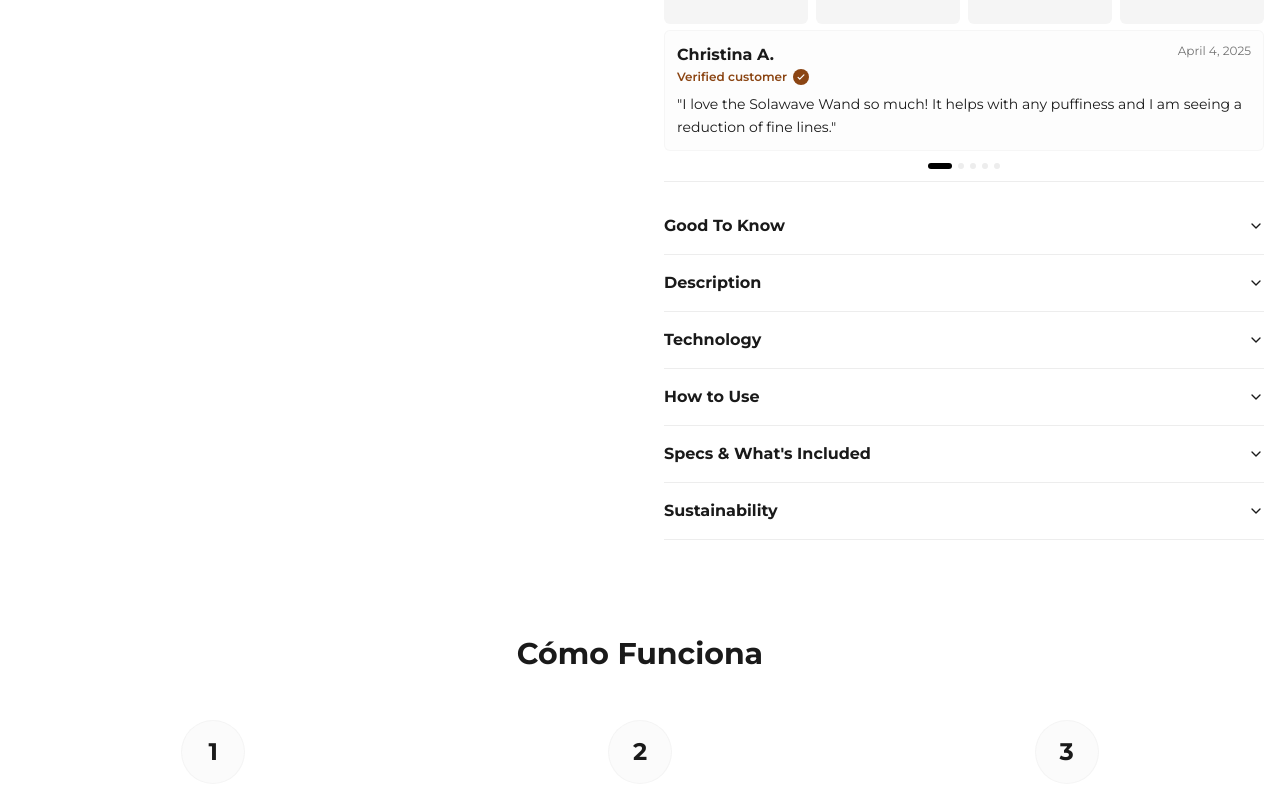
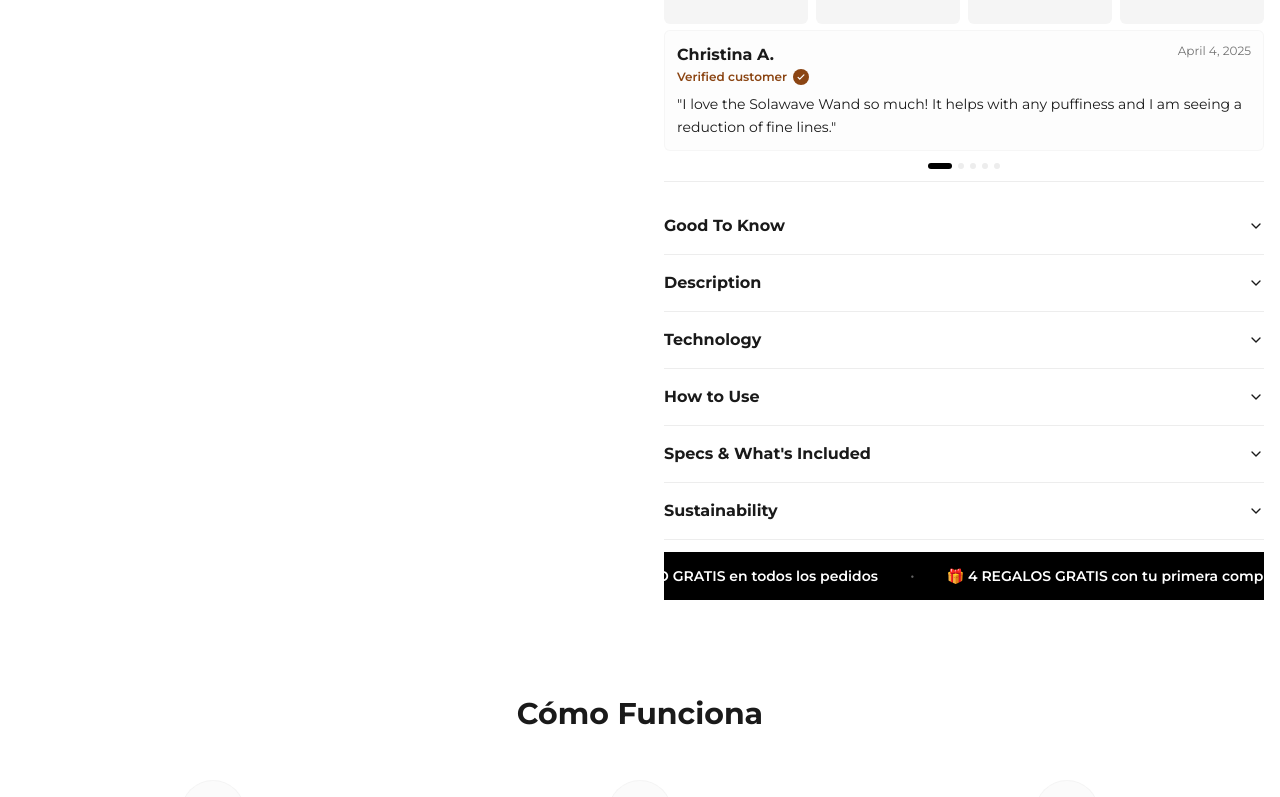
Before and after one commit to Soyt0ny/sonatura, a React (Vite) app: page / in a window 1280 px wide. Shown: the part 1712-2509 px from the top of the page. Built offline with nearby package versions, Linux system fonts and the light colour scheme; the HTML template or start-up script is replaced by a standard one.

Commit message:
Add infinite scrolling messages bar
Add a section below the accordion with a bar displaying three messages that scroll infinitely. The messages are styled with a primary background and foreground text, separated by dots, and use a custom CSS animation for continuous horizontal movement.

```diff
--- a/src/components/ProductInfo.tsx
+++ b/src/components/ProductInfo.tsx
@@ -443,6 +443,39 @@ const ProductInfo = () => {
               </AccordionItem>
             </Accordion>
           </div>
+
+          {/* Infinite Scrolling Messages Bar */}
+          <div className="mt-8 overflow-hidden bg-primary text-primary-foreground py-3">
+            <div className="flex items-center gap-8 animate-scroll-infinite whitespace-nowrap">
+              {/* Primer set de mensajes */}
+              <div className="flex items-center gap-2">
+                <span className="text-sm font-semibold">✨ ENVÍO GRATIS en todos los pedidos</span>
+              </div>
+              <span className="text-primary-foreground/40">•</span>
+              <div className="flex items-center gap-2">
+                <span className="text-sm font-semibold">🎁 4 REGALOS GRATIS con tu primera compra</span>
+              </div>
+              <span className="text-primary-foreground/40">•</span>
+              <div className="flex items-center gap-2">
+                <span className="text-sm font-semibold">⚡ OFERTA LIMITADA - Solo quedan 120 unidades</span>
+              </div>
+              <span className="text-primary-foreground/40">•</span>
+
+              {/* Segundo set de mensajes (duplicado para efecto infinito) */}
+              <div className="flex items-center gap-2">
+                <span className="text-sm font-semibold">✨ ENVÍO GRATIS en todos los pedidos</span>
+              </div>
+              <span className="text-primary-foreground/40">•</span>
+              <div className="flex items-center gap-2">
+                <span className="text-sm font-semibold">🎁 4 REGALOS GRATIS con tu primera compra</span>
+              </div>
+              <span className="text-primary-foreground/40">•</span>
+              <div className="flex items-center gap-2">
+                <span className="text-sm font-semibold">⚡ OFERTA LIMITADA - Solo quedan 120 unidades</span>
+              </div>
+              <span className="text-primary-foreground/40">•</span>
+            </div>
+          </div>
         </div>
       </div>
     </div>;
--- a/src/index.css
+++ b/src/index.css
@@ -119,3 +119,18 @@ All colors MUST be HSL.
     @apply bg-background text-foreground font-sans;
   }
 }
+
+@layer utilities {
+  @keyframes scroll-infinite {
+    0% {
+      transform: translateX(0);
+    }
+    100% {
+      transform: translateX(-50%);
+    }
+  }
+
+  .animate-scroll-infinite {
+    animation: scroll-infinite 30s linear infinite;
+  }
+}
```
